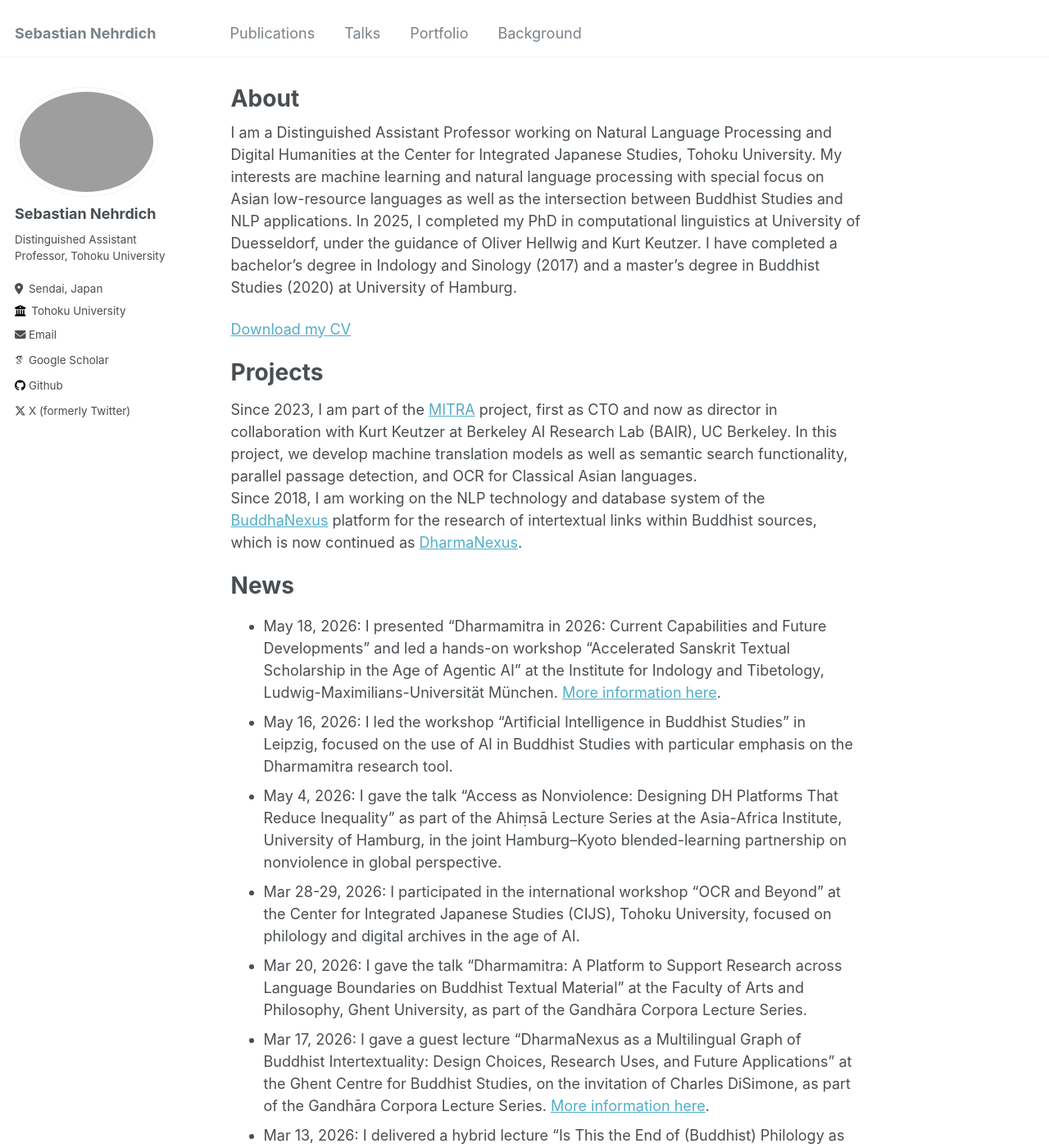
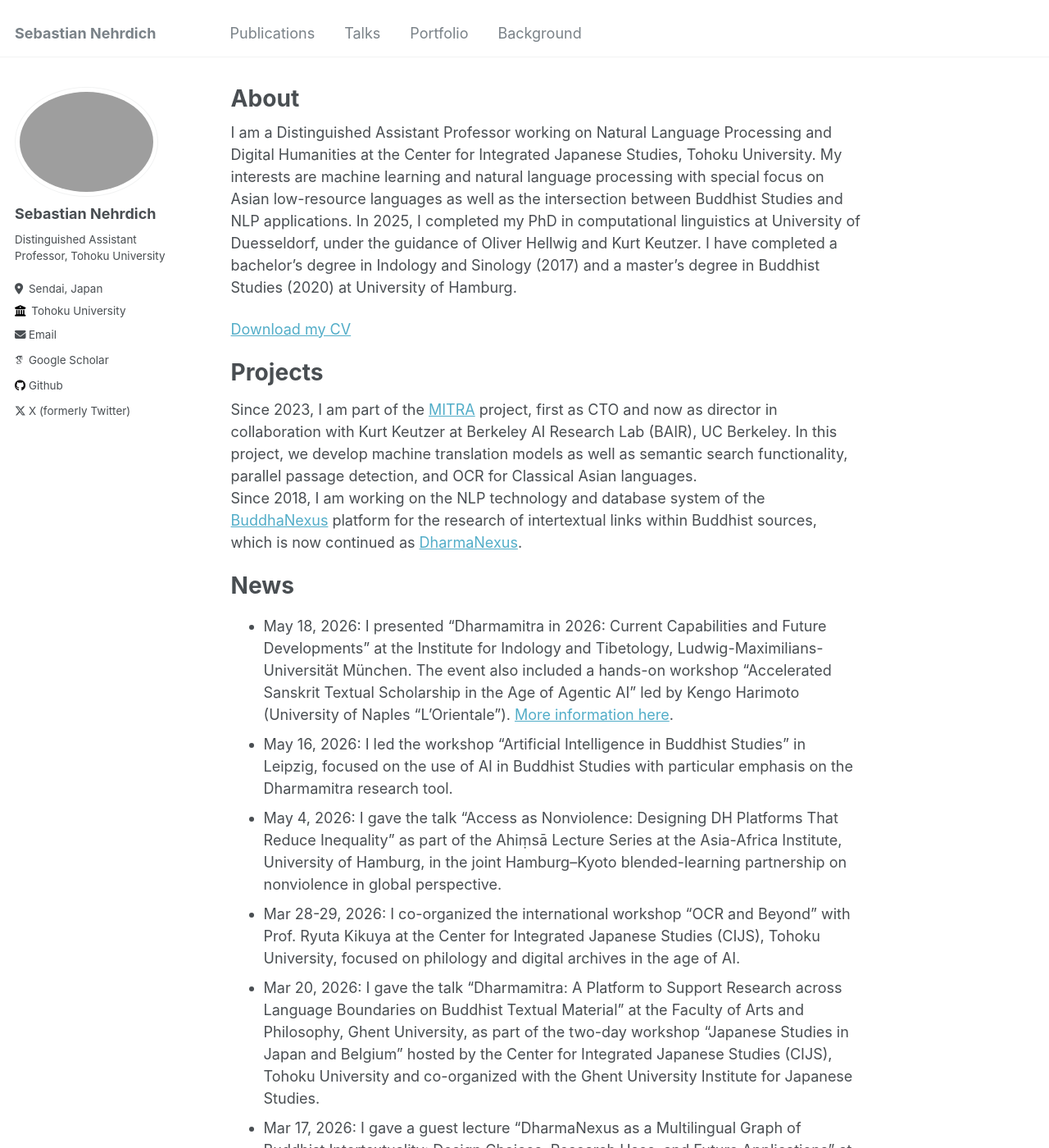
Before and after one commit to sebastian-nehrdich/sebastian-nehrdich.github.io, a Jekyll site: the page built from _pages/about.md, in a window 1280 px wide and 1400 px high. Shown: the whole window at 82% size. Built offline with Jekyll 4.4.1, drawn with Linux system fonts in a browser that asks for light colours; some web fonts are replaced.

Commit message:
correct Ghent workshop host, Munich workshop attribution, and OCR workshop co-organizer
Co-Authored-By: Claude Opus 4.7 (1M context) <noreply@anthropic.com>

```diff
--- a/_pages/about.md
+++ b/_pages/about.md
@@ -19,11 +19,11 @@ Since 2018, I am working on the NLP technology and database system of the [Buddh
 News
 =====
 
-- May 18, 2026: I presented "Dharmamitra in 2026: Current Capabilities and Future Developments" and led a hands-on workshop "Accelerated Sanskrit Textual Scholarship in the Age of Agentic AI" at the Institute for Indology and Tibetology, Ludwig-Maximilians-Universität München. [More information here](https://www.kw.lmu.de/indotib/de/aktuelles/veranstaltungsuebersicht/veranstaltung/vortragsreihe-und-kolloquium-faebb01f.html).
+- May 18, 2026: I presented "Dharmamitra in 2026: Current Capabilities and Future Developments" at the Institute for Indology and Tibetology, Ludwig-Maximilians-Universität München. The event also included a hands-on workshop "Accelerated Sanskrit Textual Scholarship in the Age of Agentic AI" led by Kengo Harimoto (University of Naples "L'Orientale"). [More information here](https://www.kw.lmu.de/indotib/de/aktuelles/veranstaltungsuebersicht/veranstaltung/vortragsreihe-und-kolloquium-faebb01f.html).
 - May 16, 2026: I led the workshop "Artificial Intelligence in Buddhist Studies" in Leipzig, focused on the use of AI in Buddhist Studies with particular emphasis on the Dharmamitra research tool.
 - May 4, 2026: I gave the talk "Access as Nonviolence: Designing DH Platforms That Reduce Inequality" as part of the Ahiṃsā Lecture Series at the Asia-Africa Institute, University of Hamburg, in the joint Hamburg–Kyoto blended-learning partnership on nonviolence in global perspective.
-- Mar 28-29, 2026: I participated in the international workshop "OCR and Beyond" at the Center for Integrated Japanese Studies (CIJS), Tohoku University, focused on philology and digital archives in the age of AI.
-- Mar 20, 2026: I gave the talk "Dharmamitra: A Platform to Support Research across Language Boundaries on Buddhist Textual Material" at the Faculty of Arts and Philosophy, Ghent University, as part of the Gandhāra Corpora Lecture Series.
+- Mar 28-29, 2026: I co-organized the international workshop "OCR and Beyond" with Prof. Ryuta Kikuya at the Center for Integrated Japanese Studies (CIJS), Tohoku University, focused on philology and digital archives in the age of AI.
+- Mar 20, 2026: I gave the talk "Dharmamitra: A Platform to Support Research across Language Boundaries on Buddhist Textual Material" at the Faculty of Arts and Philosophy, Ghent University, as part of the two-day workshop "Japanese Studies in Japan and Belgium" hosted by the Center for Integrated Japanese Studies (CIJS), Tohoku University and co-organized with the Ghent University Institute for Japanese Studies.
 - Mar 17, 2026: I gave a guest lecture "DharmaNexus as a Multilingual Graph of Buddhist Intertextuality: Design Choices, Research Uses, and Future Applications" at the Ghent Centre for Buddhist Studies, on the invitation of Charles DiSimone, as part of the Gandhāra Corpora Lecture Series. [More information here](https://www.cbs.ugent.be/uncategorized/guest-lecture-dharmanexus-as-a-multilingual-graph-of-buddhist-intertextuality-design-choices-research-uses-and-future-applications-by-sebastian-nehrdich-march-17-2026).
 - Mar 13, 2026: I delivered a hybrid lecture "Is This the End of (Buddhist) Philology as We Know It? If So, What's Next?" at the International Institute for Asian Studies, Leiden University.
 - Mar 9-11, 2026: New paper at the 8th International Sanskrit Computational Linguistics Symposium (ISCLS 2026) at IIT Roorkee: Hellwig, O., Sellmer, S., Nehrdich, S., Widmer, P., & Sennrich, R. "Sanskrit Word Sense Disambiguation Based on Lexicographic Definitions." [PDF here](/files/sanskrit-wsd-iscls2026.pdf).
```
Also changed, not shown: _talks/2026-03-20-ghent.md (+1 -1 lines), _talks/2026-03-28-tohoku-ocr.md (+1 -1 lines), _talks/2026-05-18-munich.md (+1 -1 lines).
